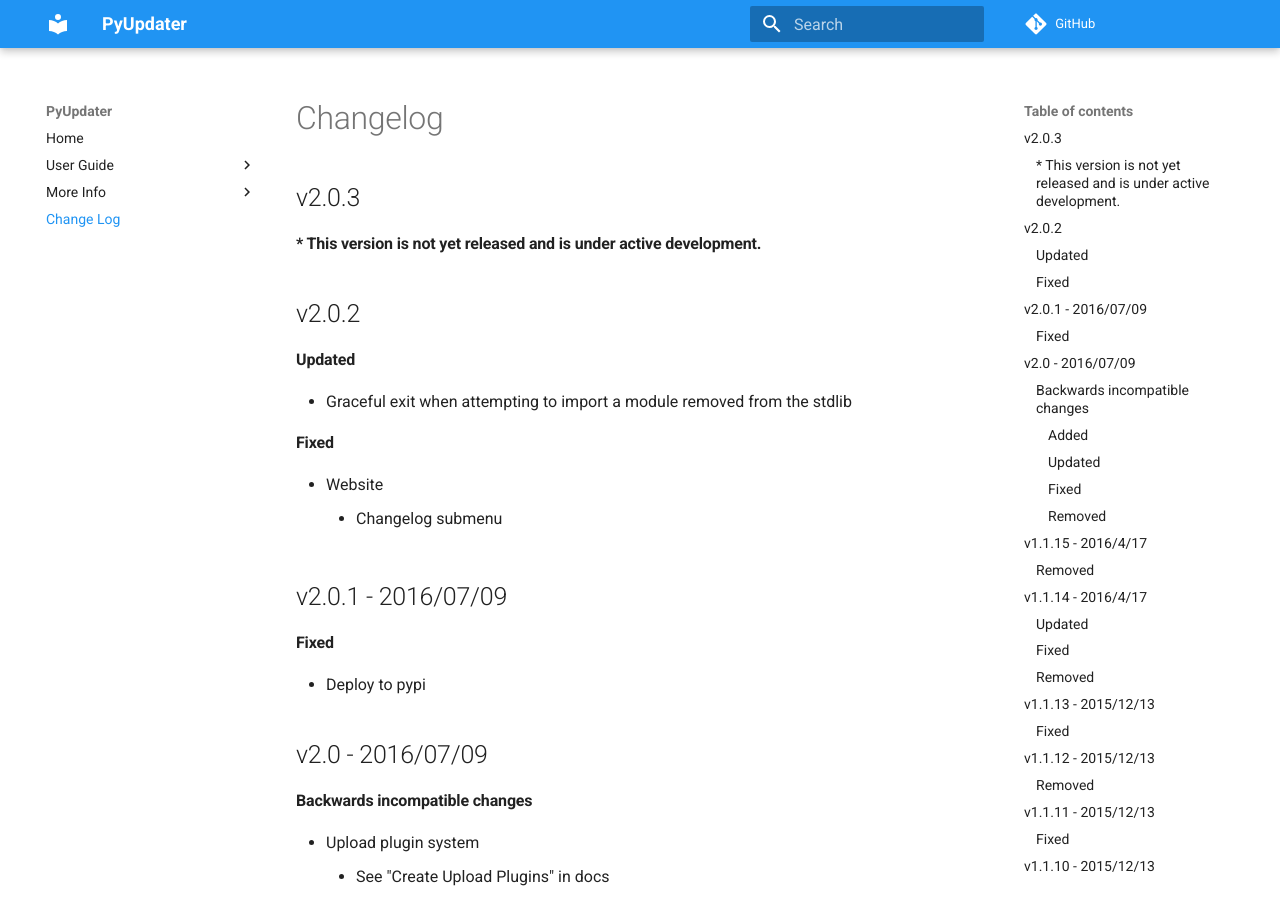
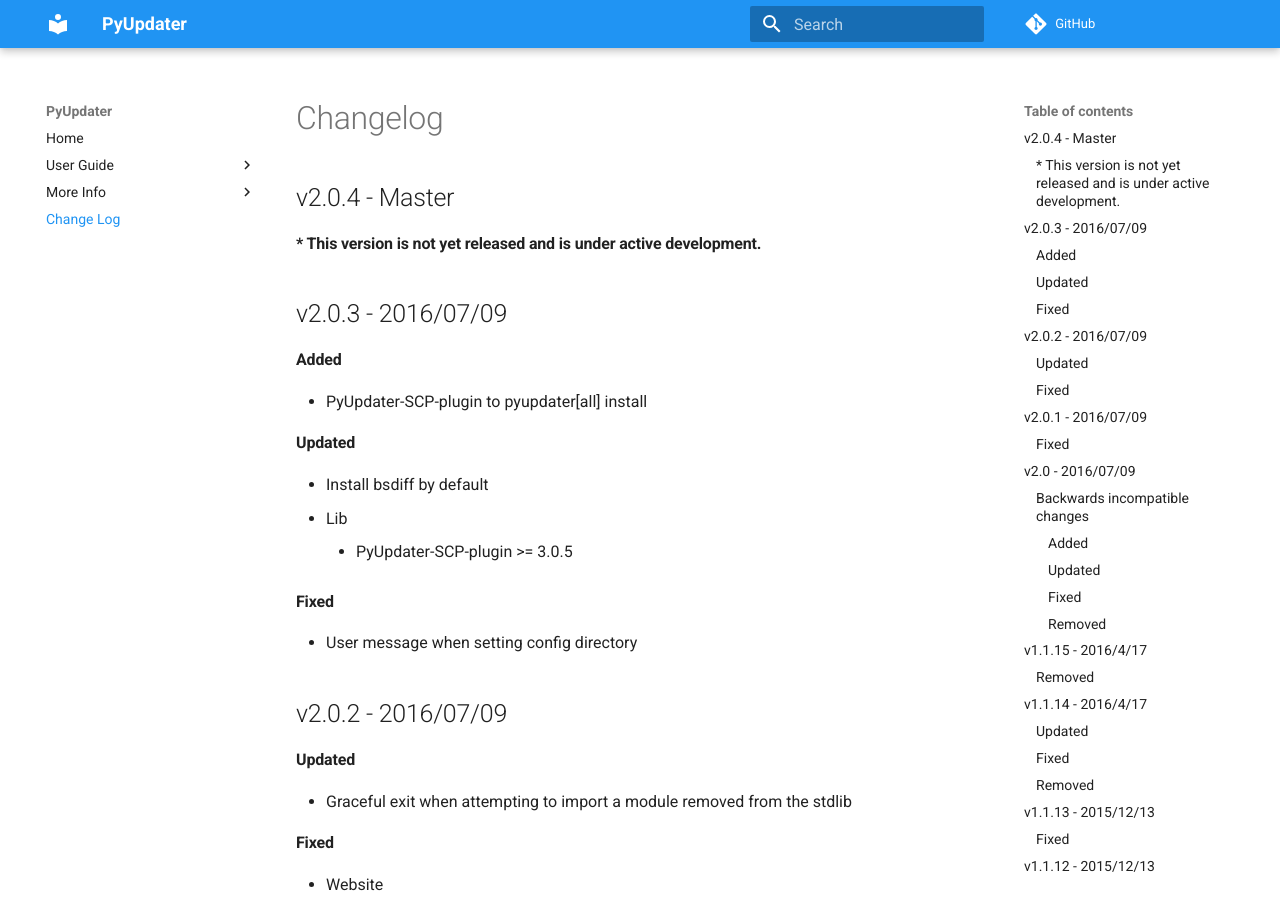
Before and after one commit to Digital-Sapphire/PyUpdater, an MkDocs documentation site: the page built from docs/changelog.md, in a window 1280 px wide and 900 px high. Built offline with MkDocs 1.6.1 and Material for MkDocs 9.7.7, drawn with Linux system fonts in a browser that asks for light colours; comment, search, counter and statistics services are not loaded; old or Windows-style settings are respelled for this version of MkDocs.

Commit message:
Install bsdiff4 by default
Fixed output styling for user output message
Updated docs
Bumped minimum version of SCP plugin

```diff
--- a/docs/changelog.md
+++ b/docs/changelog.md
@@ -1,10 +1,27 @@
 # Changelog
 
-## v2.0.3
+## v2.0.4 - Master
 ####* This version is not yet released and is under active development.
 
 
-## v2.0.2
+## v2.0.3 - 2016/07/09
+
+####Added
+
+  - PyUpdater-SCP-plugin to pyupdater[all] install
+
+####Updated
+
+  - Install bsdiff by default
+  - Lib
+    - PyUpdater-SCP-plugin >= 3.0.5
+
+####Fixed
+
+  - User message when setting config directory
+
+
+## v2.0.2 - 2016/07/09
 
 ####Updated
 
--- a/requirements.txt
+++ b/requirements.txt
@@ -1,4 +1,5 @@
 appdirs == 1.4.0
+bsdiff4 == 1.1.4
 certifi
 ed25519 == 1.4
 jms-utils >= 1.0.2
```
Also changed, not shown: docs/upgrading.md (+8 -1 lines), setup.py (+8 -4 lines), 1 other file.
